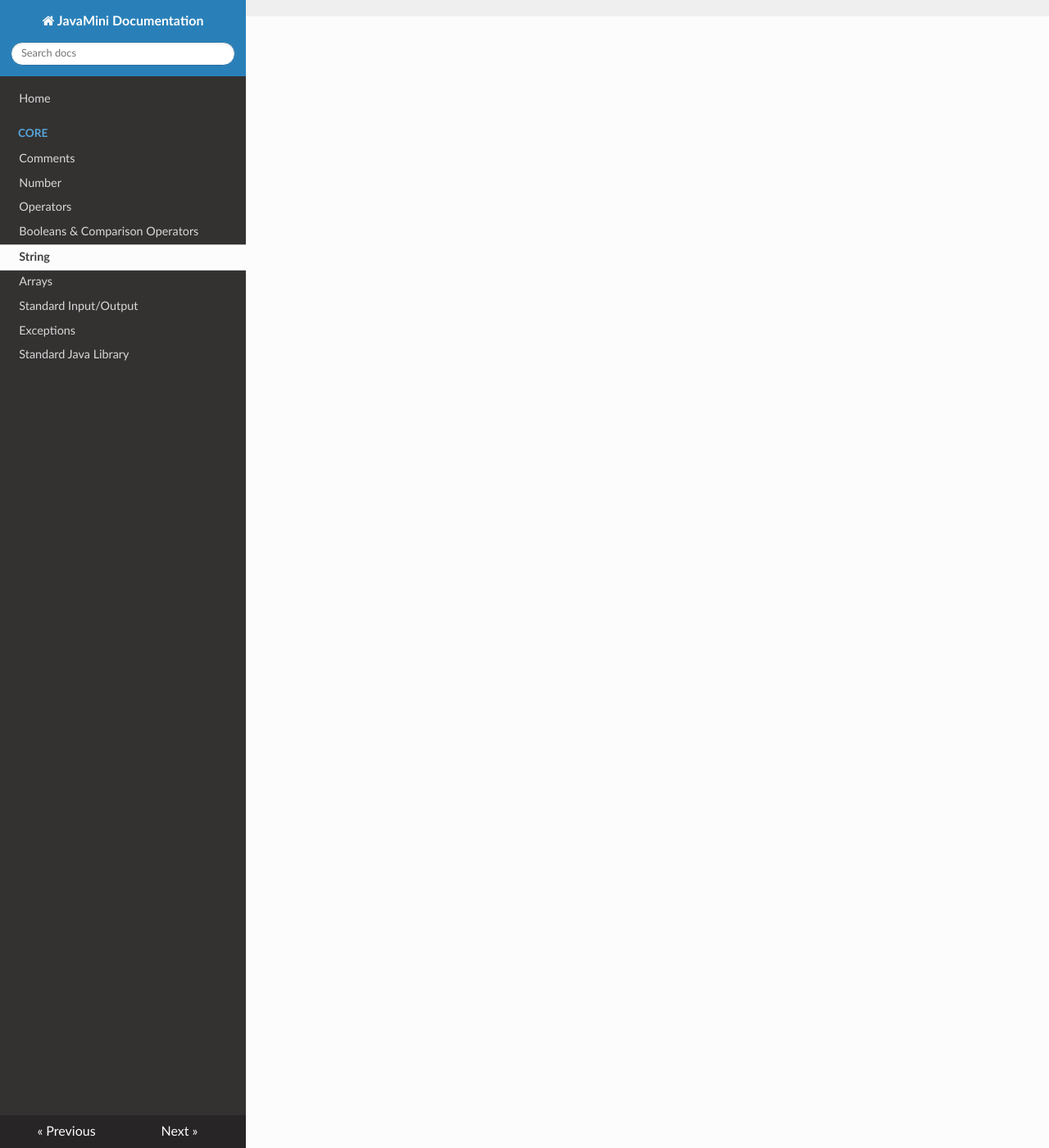
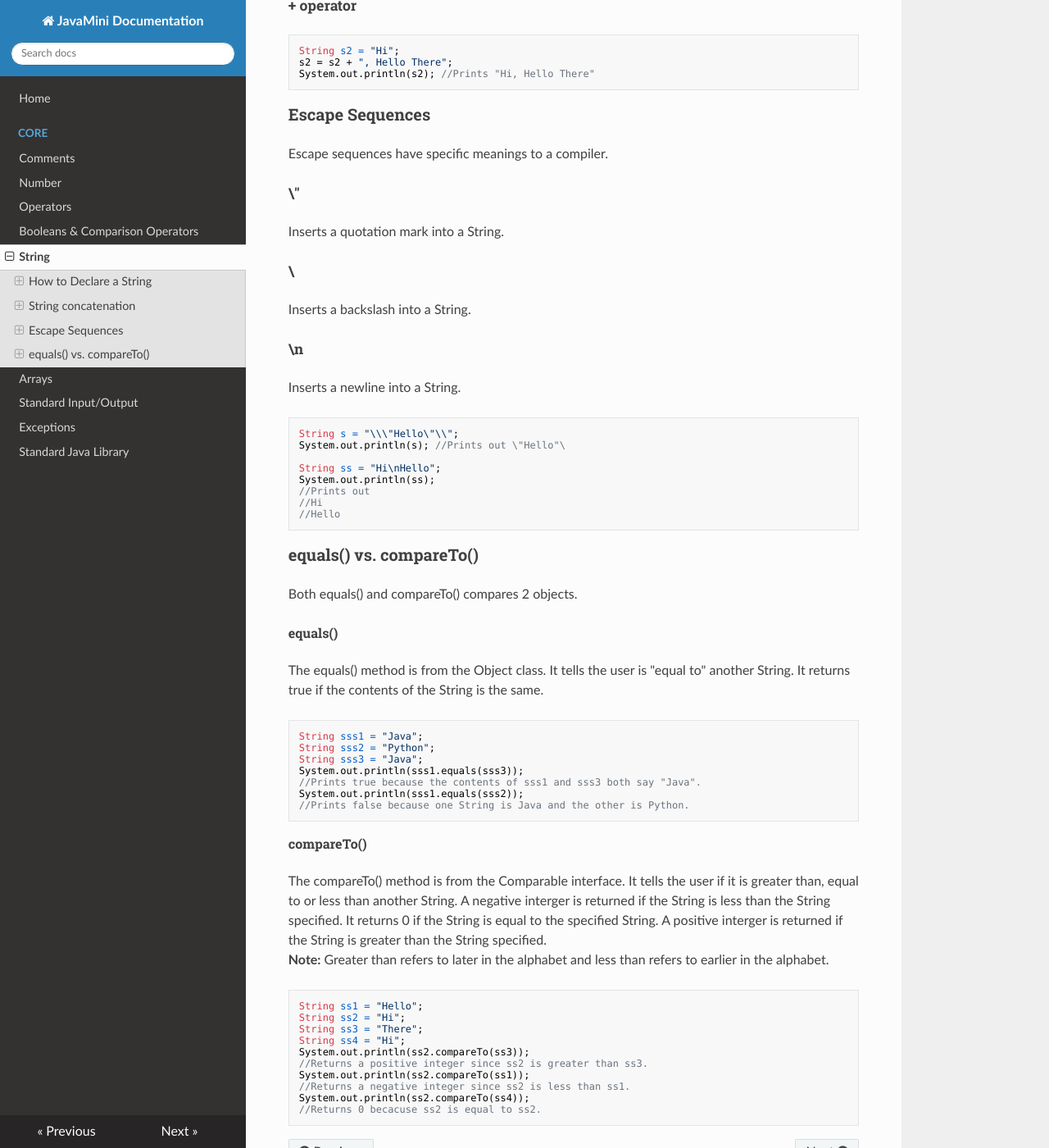
Before and after one commit to bofeng/javamini-doc, an MkDocs documentation site: the page built from doc/core/string.md, in a window 1280 px wide and 1400 px high, scrolled down 1380 px. Shown: the whole window at 82% size. Built offline with MkDocs 1.6.1, drawn with Linux system fonts in a browser that asks for light colours; nearby versions of some CDN libraries; old or Windows-style settings are respelled for this version of MkDocs; some of the changed text lies outside the part shown.

Commit message:
Added information to String

````diff
--- a/doc/core/string.md
+++ b/doc/core/string.md
@@ -1,10 +1,103 @@
-todo
+# String
+### How to Declare a String
+You can declare a String in 3 different ways.
+##### char
+You can create a char[] array to represent a String.
+```java
+char[] s1 = {'H', 'e', 'l', 'l', 'o'};
 ```
-go over:
-- char type
-- Strings
-- String literals
-- String concatenation
-- escape sequences \", \\, \n
-- equals() and compareTo()
+##### Strings
+You can create a String object.
+```java
+String s2 = new String("Hello");
 ```
+##### String literals
+You can create a String using String literals.
+A String literal is something that is contained within quotation marks.
+```java
+String s3 = "Hello";
+```
+
+##### Difference between String and String Literal
+The difference between a String and a String Literal is that when assigned, if two String literals are created, it would point to the same reference in memory. For a String, if there is a new object created, it always creates a new reference.
+
+```java
+String s4 = "Hello";
+String s5 = "Hello";
+String s6 = new String("Hello");
+String s7 = new String("Hello");
+
+System.out.println(s4 == s5);
+//Prints true because they share the same memory address
+System.out.println(s4 == s7);
+//Prints false because s6 creates a String object with a different memory address
+System.out.println(s6 == s7);
+//Prints false because s6 and s7 are both String objects created with different memory addresses
+```
+### String concatenation
+String concatentation can be done in two ways.
+##### concat() Method
+You use the method as follows:
+s1 = s1.concat("s2");
+s1 is the original String and s2 is the String you want to concatenate with.
+
+```java
+String s1 = new String("Hello");
+s1 = s1.concat(" There");
+System.out.println(s1); //Prints out "Hello There"
+```
+
+##### + operator
+```java
+String s2 = "Hi";
+s2 = s2 + ", Hello There";
+System.out.println(s2); //Prints "Hi, Hello There"
+```
+### Escape Sequences
+Escape sequences have specific meanings to a compiler.
+##### \"
+Inserts a quotation mark into a String.
+##### \\
+Inserts a backslash into a String.
+##### \n
+Inserts a newline into a String.
+
+```java
+String s = "\\\"Hello\"\\";
+System.out.println(s); //Prints out \"Hello"\
+
+String ss = "Hi\nHello";
+System.out.println(ss);
+//Prints out
+//Hi
+//Hello
+```
+### equals() vs. compareTo()
+Both equals() and compareTo() compares 2 objects.
+###### equals()
+The equals() method is from the Object class. It tells the user is "equal to" another String. It returns true if the contents of the String is the same.
+```java
+String sss1 = "Java";
+String sss2 = "Python";
+String sss3 = "Java";
+System.out.println(sss1.equals(sss3));
+//Prints true because the contents of sss1 and sss3 both say "Java".
+System.out.println(sss1.equals(sss2));
+//Prints false because one String is Java and the other is Python.
+```
+###### compareTo()
+The compareTo() method is from the Comparable interface. It tells the user if it is greater than, equal to or less than another String.
+A negative interger is returned if the String is less than the String specified. It returns 0 if the String is equal to the specified String. A positive interger is returned if the String is greater than the String specified.
+<b>Note:</b> Greater than refers to later in the alphabet and less than refers to earlier in the alphabet.
+```java
+String ss1 = "Hello";
+String ss2 = "Hi";
+String ss3 = "There";
+String ss4 = "Hi";
+System.out.println(ss2.compareTo(ss3));
+//Returns a positive integer since ss2 is greater than ss3.
+System.out.println(ss2.compareTo(ss1));
+//Returns a negative integer since ss2 is less than ss1.
+System.out.println(ss2.compareTo(ss4));
+//Returns 0 becacuse ss2 is equal to ss2.
+```
````
